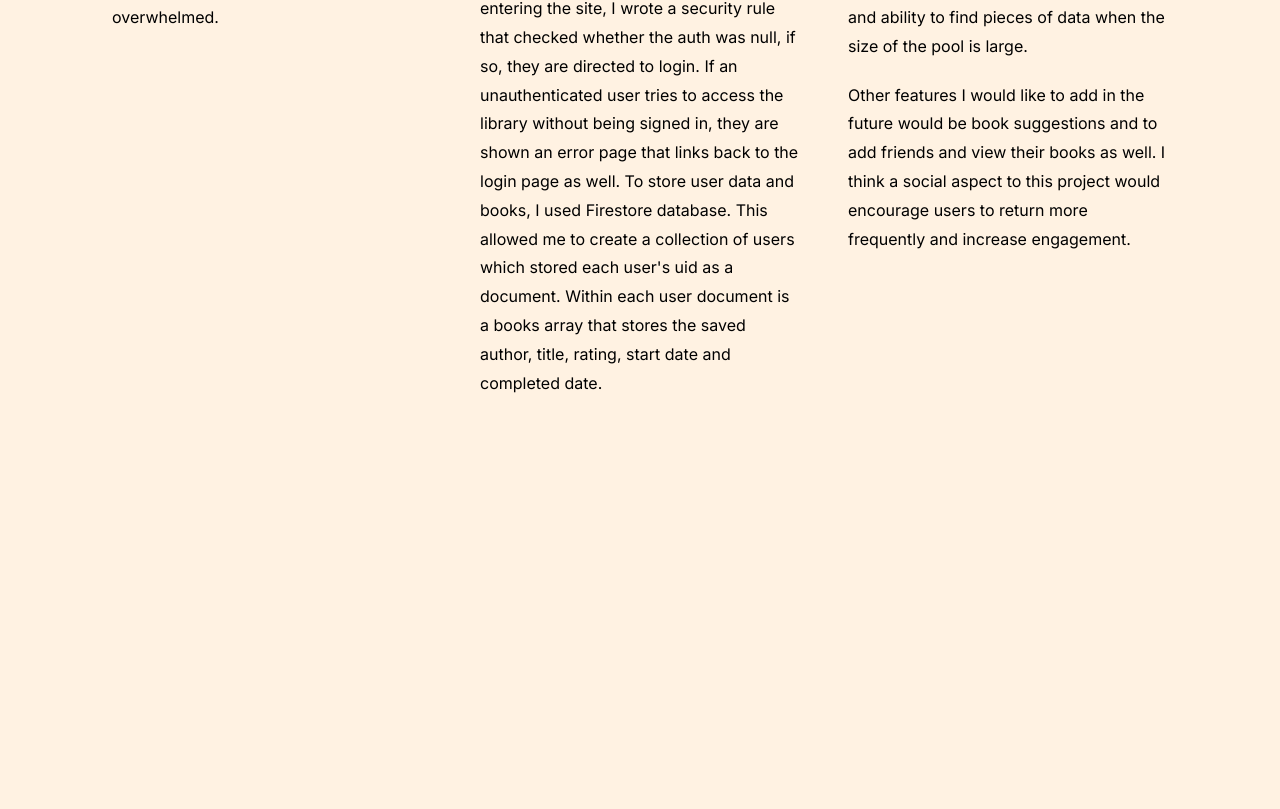
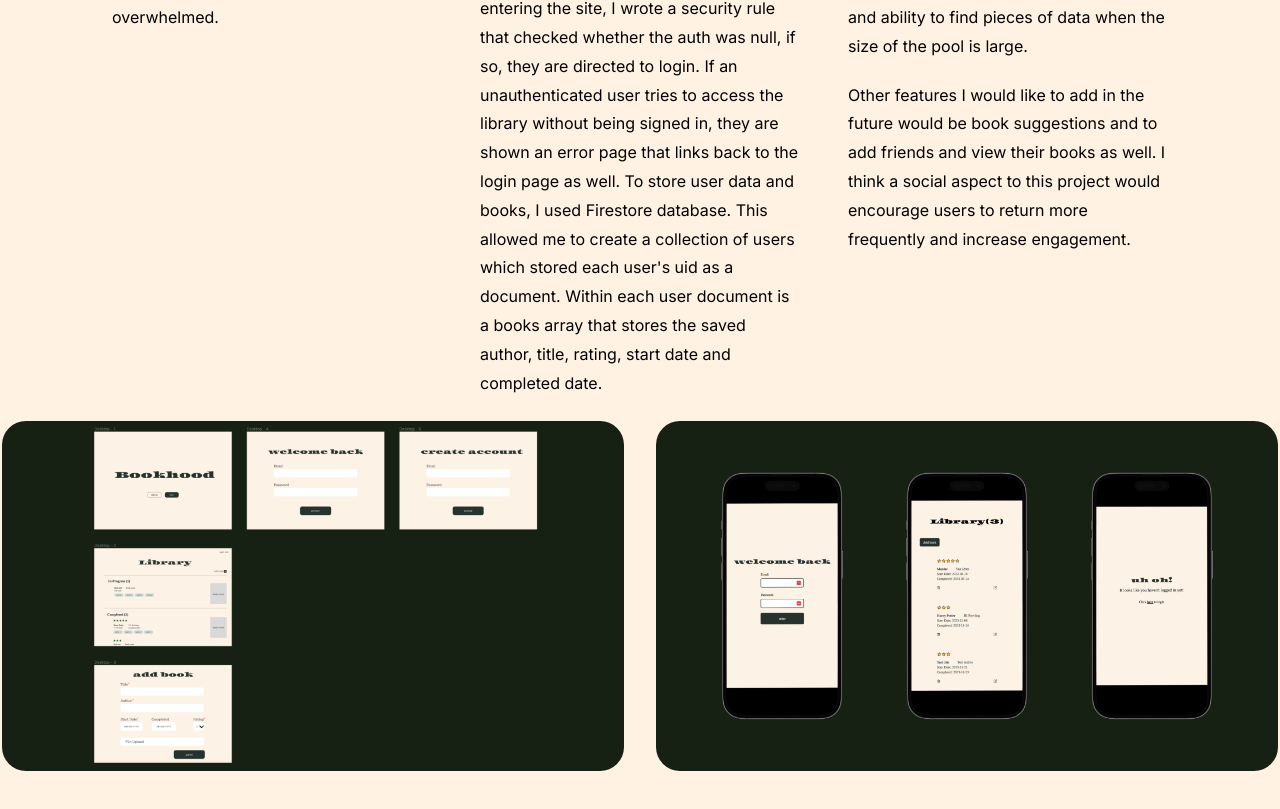
Before and after one commit to kelbri10/PORTFOLIO-WEBSITE, a React (Vite) app in the folder client/: page /work/bookhood in a window 1280 px wide. Shown: the part 959-1768 px from the top of the page. Before the commit the page ends 1380 px from the top, so only its background shows below. Built offline with nearby package versions, Linux system fonts and the light colour scheme.

Commit message:
added bookhood images to bookhood page

```diff
--- a/client/src/pages/Work/Projects/Bookhood.tsx
+++ b/client/src/pages/Work/Projects/Bookhood.tsx
@@ -1,7 +1,8 @@
 import "../../styles/Project.css";
 import "../../../main.css"
 import { motion } from "framer-motion";
-
+import bookhoodFigma from "../assets/BookhoodFigma.png";
+import bookhoodMobile from "../assets/BookhoodMobile.png";
 const Bookhood = () => {
 
     return(
@@ -91,8 +92,8 @@ const Bookhood = () => {
                 animate={{opacity: 1, y:0}}
                 transition={{delay: 0.65, duration: 0.5}}
                 className="img_container">
-                    {/* <img src={} alt="" height={350}/> */}
-                    {/* <img src={} alt="" height={350}/> */}
+                    <img src={bookhoodFigma} alt="screenshot of bookhood figma design concept" height={350}/>
+                    <img src={bookhoodMobile} alt="screenshots of mobile version of Bookhood showing the login screen, library, and error for when user not logged in" height={350}/>
             </motion.div>
         </div>
     )
--- a/client/src/pages/styles/Project.css
+++ b/client/src/pages/styles/Project.css
@@ -87,11 +87,13 @@ header{
     flex-wrap: wrap;
     justify-content: center;
     gap: 2rem;
+    margin-bottom: 3rem;
 }
 
 .img_container img{
     border-radius: 1.5rem;
 }
+
 @media screen and (max-width: 992px){
     .project_info{
         width: 75vw;
```
Also changed, not shown: client/src/pages/Work/assets/BookhoodFigma.png (added), client/src/pages/Work/assets/BookhoodMobile.png (added).
